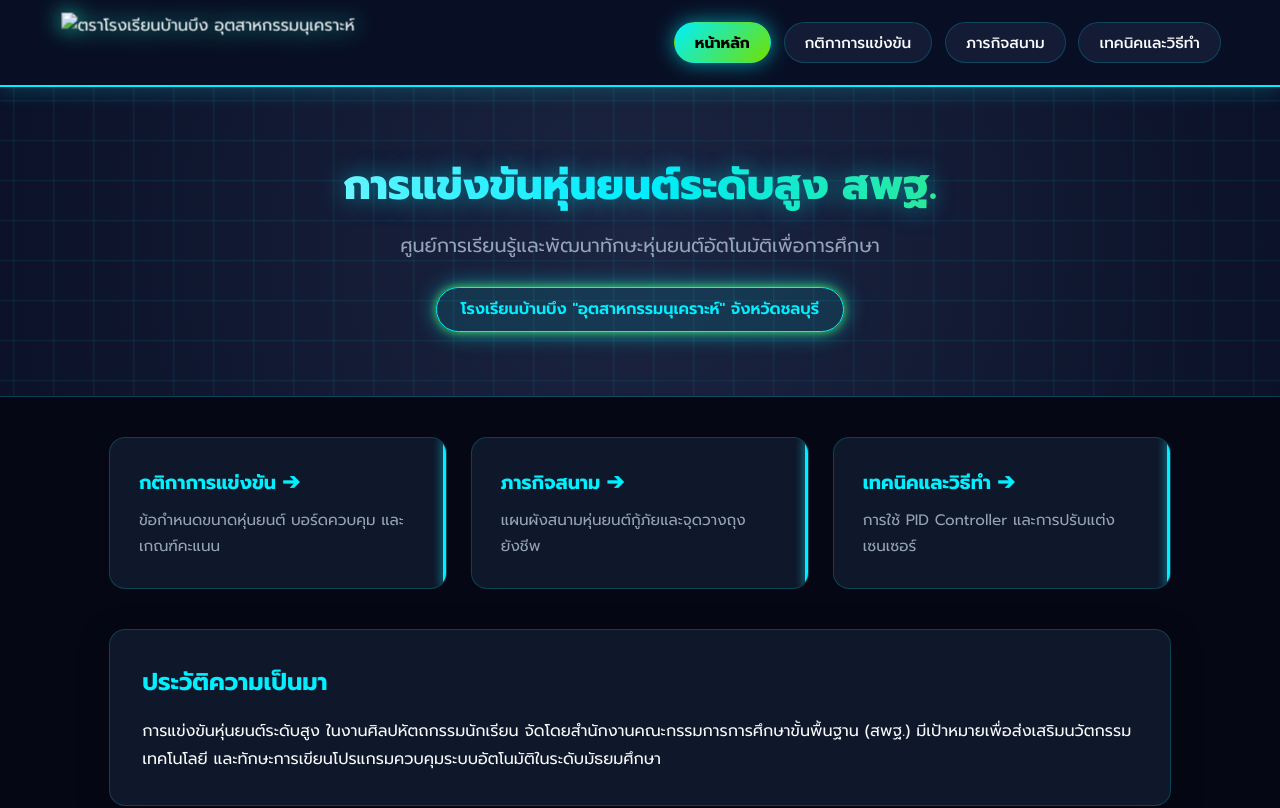
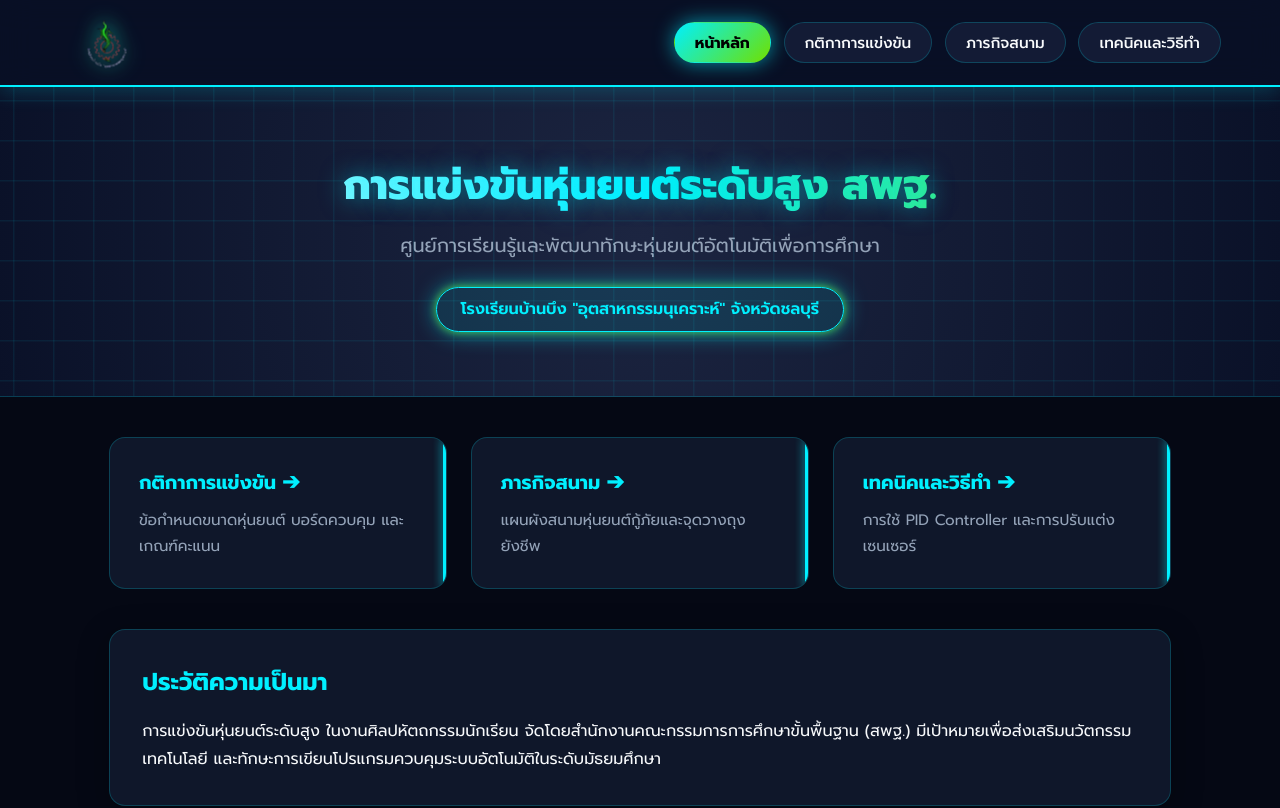
Before and after one commit to bb36177-rgb/Project1, a plain HTML site: page index.html in a window 1280 px wide. Shown: the top 808 px of the page. Drawn offline with Linux system fonts and the light colour scheme.

Commit message:
Update index.html

```diff
--- a/index.html
+++ b/index.html
@@ -400,7 +400,7 @@
         <nav>
             <!-- ตราโลโก้โรงเรียนบ้านบึง "อุตสาหกรรมนุเคราะห์" มุมซ้าย -->
             <a class="brand-logo-container" onclick="showPage('home')" title="หน้าหลัก">
-                <img src="school-logo1.png" alt="ตราโรงเรียนบ้านบึง อุตสาหกรรมนุเคราะห์" class="school-logo-img">
+                <img src="school-logo.png" alt="ตราโรงเรียนบ้านบึง อุตสาหกรรมนุเคราะห์" class="school-logo-img">
             </a>
 
             <!-- เมนูสลับหน้า -->
```
